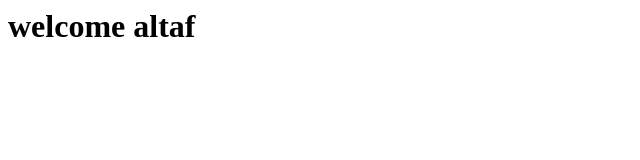
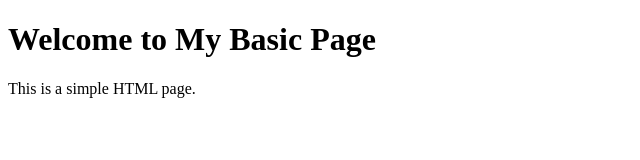
Before and after one commit to altafbaba/Project1, a plain HTML site: page index.html in a window 1280 px wide. Shown: the whole page, without its empty margins (0-640 px from the left). Drawn offline with Linux system fonts and the light colour scheme.

Commit message:
update page

```diff
--- a/index.html
+++ b/index.html
@@ -1 +1,9 @@
-<h1> welcome altaf </h1>
+<!DOCTYPE html>
+<html lang="en">
+<head>
+    <meta charset="UTF-8">
+    <title>My Basic Page</title>
+</head>
+<body>
+    <h1>Welcome to My Basic Page</h1>
+    <p>This is a simple HTML page.</p>
```
